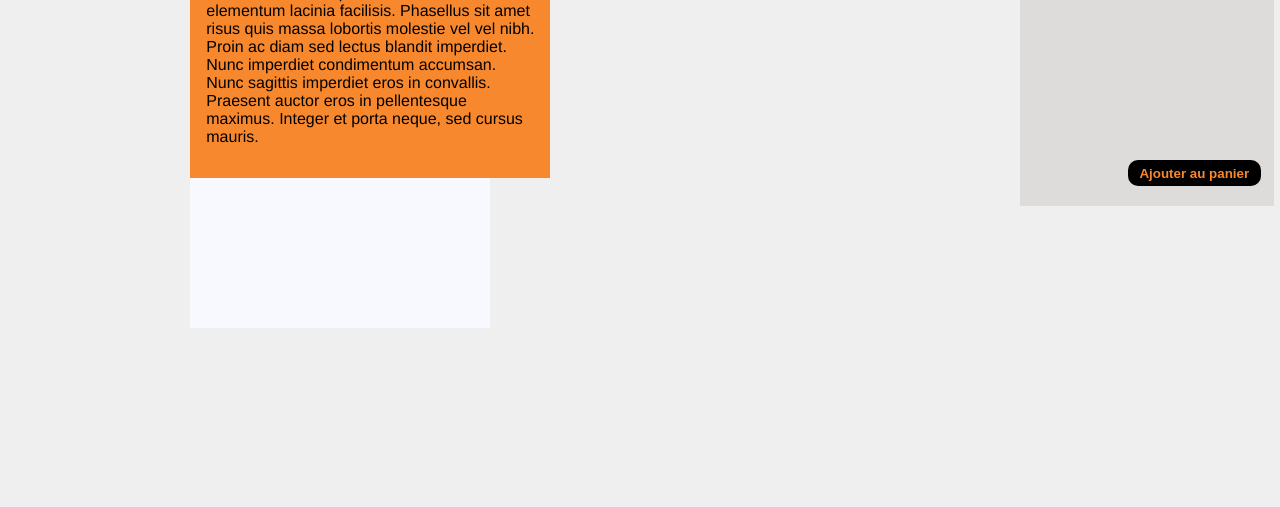
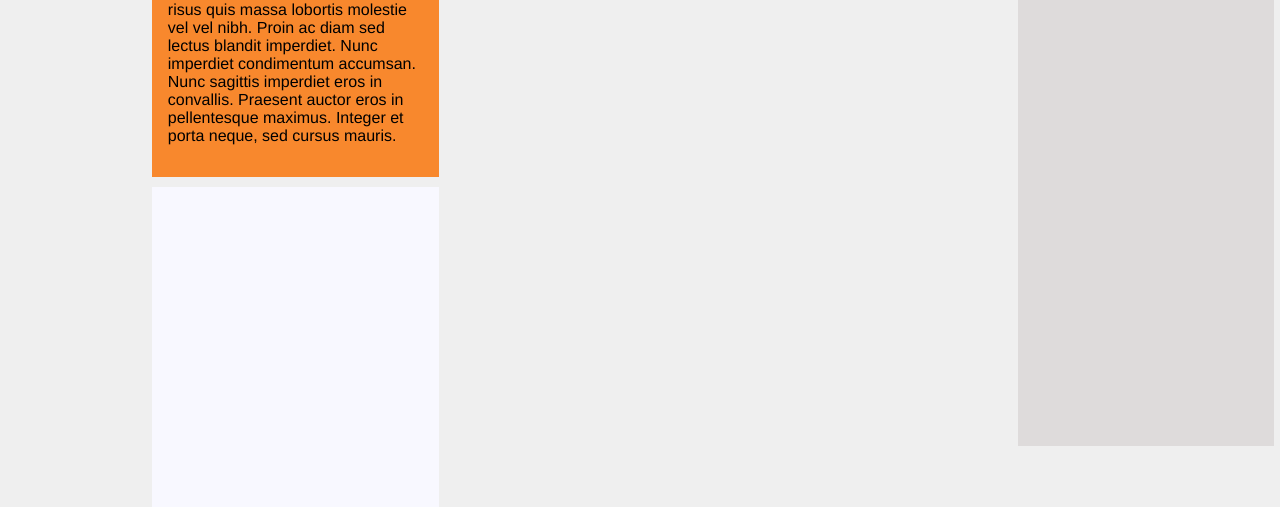
Before and after one commit to JulesSteelandt/NRV.net, a PHP site: page /public/html/page_soirees.html in a window 1280 px wide. Shown: the part 974-1481 px from the top of the page. Before the commit the page ends 1302 px from the top, so only its background shows below. Run offline with PHP 8.4, Linux system fonts and the light colour scheme; style sheets or scripts are compiled from the project's sources.

Commit message:
maj soirée

```diff
--- a/web/public/scss/soirees.scss
+++ b/web/public/scss/soirees.scss
@@ -72,7 +72,7 @@
   }
 
   .spectacleSoiree{
-    width: 100%;
+    width: 80%;
     display: grid;
     grid-template-columns: repeat(14, $largeurSpect);
     grid-gap: $largeur_goutieres;
@@ -104,13 +104,23 @@
       }
       #description {
         flex-direction: column;
+        margin-bottom: 10px;
+      }
+      #buttonPrev{
+        background-color: #F8882D;
+        grid-column: 2;
       }
 
       video{
         grid-column: 3/7;
         grid-row: 3;
         background-color: ghostwhite;
-       text-align: center;
+        text-align: center;
+        display: flex;
+        justify-content: center;
+        align-items: center;
+        height: 100%;
+        width: 100%;
       }
 
       }
@@ -121,7 +131,7 @@
   nav div {
     border: solid 1px ghostwhite;
     margin: 2em;
-    min-width: 25em;
+    min-width: 15em;
   }
 
   nav {
@@ -130,14 +140,12 @@
     background-color: $color_theme-gray;
     display: flex;
     flex-direction: column;
-    height: 128vh;
-
-    overflow: auto;
+    height: 158vh;
 
     div {
       display: flex;
       flex-direction: row;
-      min-width: 10em;
+
     }
 
     div p {
@@ -152,8 +160,7 @@
     }
 
     .button {
-      align-self: flex-end;
-      margin: auto 5% 20px 45%;
+      margin: 10% 5% 25% 50%;
     }
 
     label {
```
